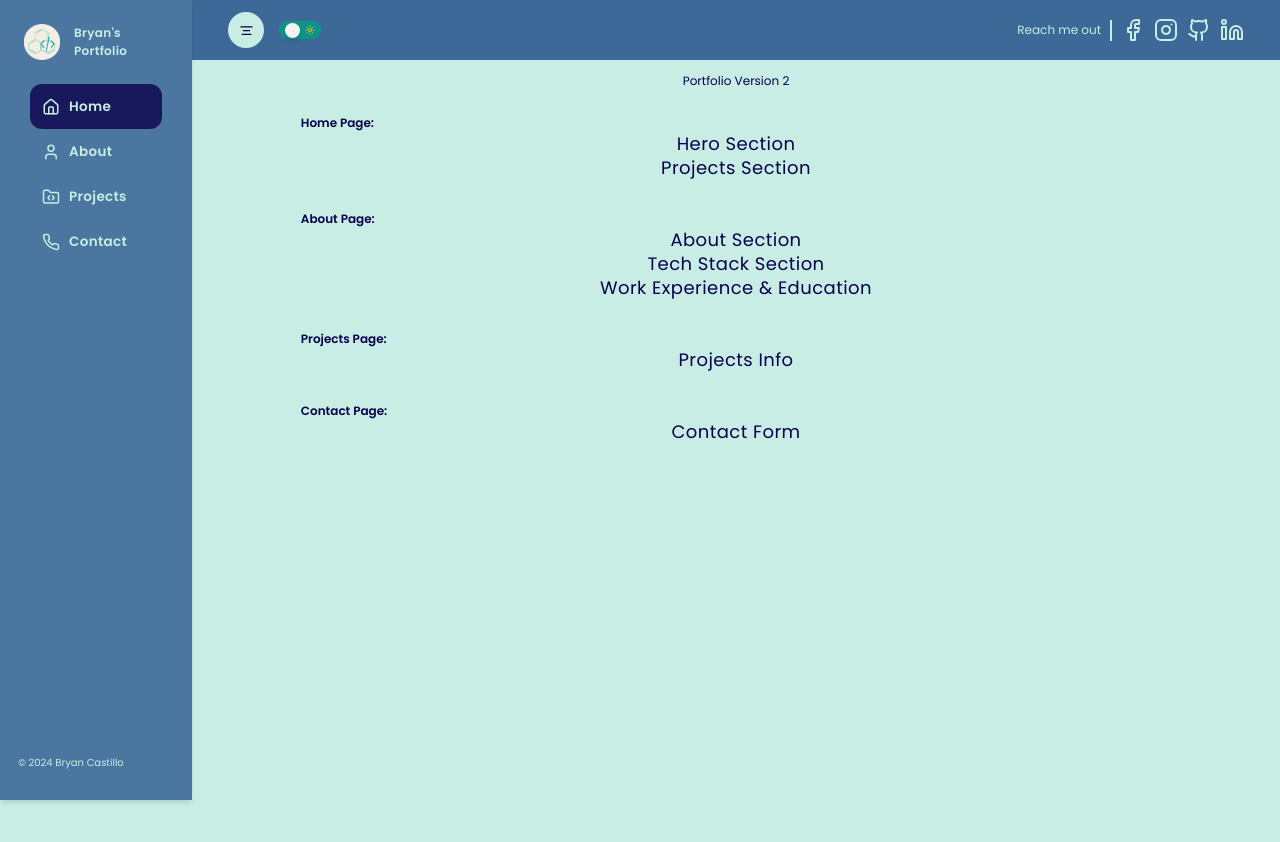
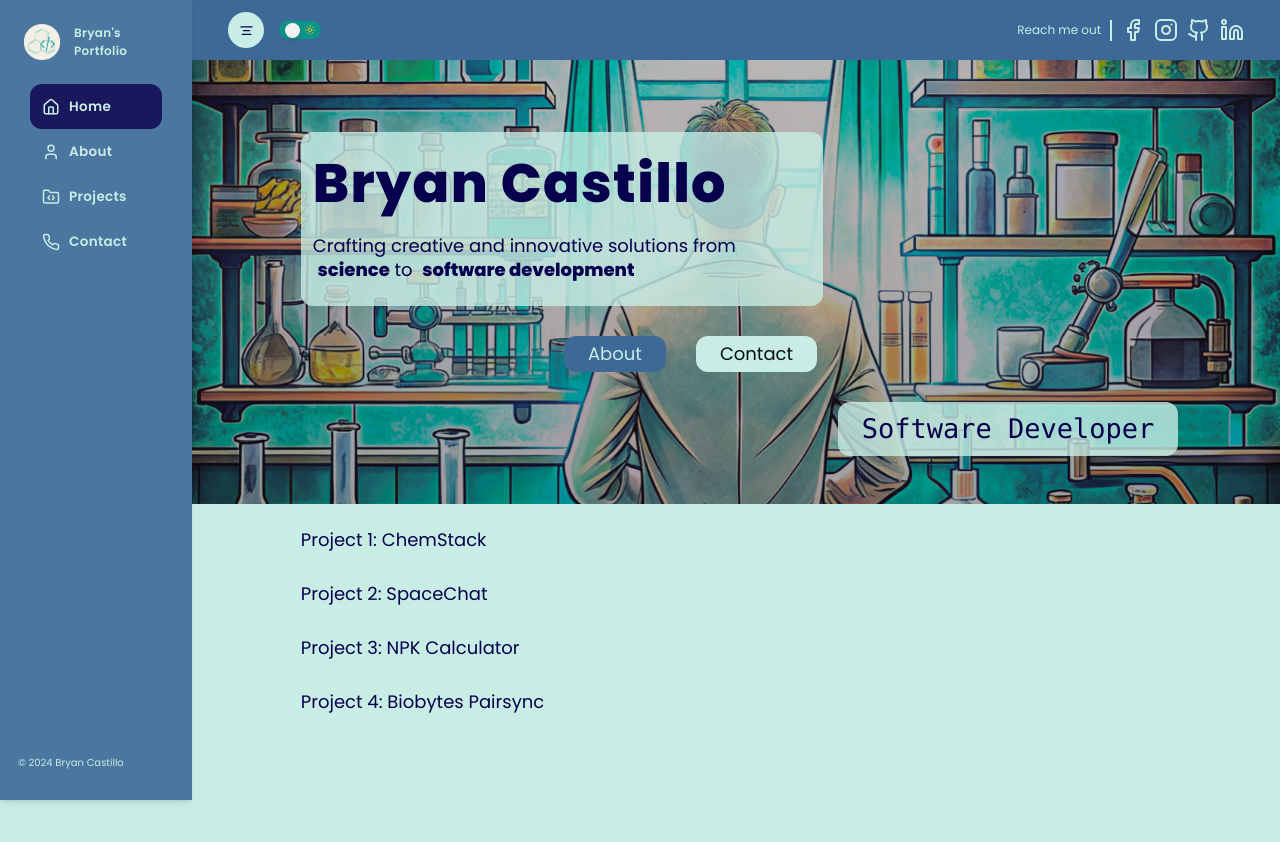
Before and after one commit to bryancastillo10/portfolio, a Next.js app: page / in a window 1280 px wide. Shown: the top 842 px of the page. Built offline with nearby package versions, Linux system fonts and the light colour scheme; no server answers.

Commit message:
Hero section and About section drafts

```diff
--- /dev/null
+++ b/src/app/about/layout.tsx
@@ -0,0 +1,16 @@
+export const metadata = {
+  title: 'Next.js',
+  description: 'Generated by Next.js',
+}
+
+export default function RootLayout({
+  children,
+}: {
+  children: React.ReactNode
+}) {
+  return (
+    <html lang="en">
+      <body>{children}</body>
+    </html>
+  )
+}
--- a/src/app/about/page.tsx
+++ b/src/app/about/page.tsx
@@ -3,7 +3,61 @@ import React from 'react'
 const About = () => {
   return (
     <section className='p-4'>
+      <div className="max-w-[88%] mx-auto container">
       <h1 className='text-center mt-4 text-2xl'>About Page</h1>
+        <div className="mt-8">
+          {/* Layout Draft */}
+          <div className="flex flex-col-reverse md:flex-row justify-center items-center w-full gap-4 ">
+            <div className="w-full h-[150px] bg-slate-500">
+              <p className='my-8 text-xl text-primary text-center'>About Description</p>
+              <p className='ml-20 mt-4 text-primary'>View Projects Button</p>
+              <p className='ml-20 mt-4 text-primary'>Contact Me Button</p>
+            </div>
+            <div className="w-full h-[150px] bg-slate-500">
+              <p className='my-8 text-xl text-primary text-center'>Image</p>
+            </div>
+          </div>
+          <div className="mt-4">
+            <div className="w-full h-[400px] md:h-[300px] bg-slate-500">
+            <p className='pt-8 text-xl text-primary text-center'>Tech Stack Section</p>
+            <p className='ml-10 mt-4 text-primary'>Short description</p>
+            <p className='ml-10 mt-4 text-primary'>Hexagon Logos with Tooltip</p>
+            </div>
+          </div>
+          <div className="mt-4 flex flex-col-reverse md:flex-row justify-center items-center w-full gap-4 ">
+            <div className="w-full h-[150px] bg-slate-500">
+              <p className='my-8 text-xl text-primary text-center'>Educational Background</p>
+            </div>
+            <div className="w-full h-[150px] bg-slate-500">
+              <p className='my-8 text-xl text-primary text-center'>Work Experience</p>
+            </div>
+          </div>
+          {/* Content Draft */}
+            <div className="p-4">
+              <h1 className='text-2xl font-semibold pb-2'>About Bryan</h1>
+              <p className='text-base text-center md:text-left'>Bryan adapts to the rapidly changing digital world and discovers
+              that producing and maintaining software can solve some real-world problems.</p>
+              <p className='text-base text-center md:text-left mt-4'>He became a self-taught programmer capable
+                of creating valuable software applications due to his resourcefulness and perseverance in his
+                career development.</p>
+            </div>
+
+            <div className="p-4">
+              <h1 className='text-2xl font-semibold pb-2'>Tech Stack</h1>
+              <p className='text-base text-center md:text-left mt-4'>Here are some of the technologies, libraries,
+                and frameworks he learned and used to build applications</p>
+            </div>
+            <div className="p-4">
+              <h1 className='text-2xl font-semibold pb-2'>Work Experience and Education</h1>
+              <p  className='text-base text-center md:text-left mt-4'>Associate Researcher</p>
+              <p  className='text-base text-center md:text-left mt-4'>Laboratory Chemist</p>
+
+              <p  className='text-base text-center md:text-left mt-4'>Master of Science in Environmental Engineering</p>
+              <p  className='text-base text-center md:text-left mt-4'>Bachelor of Science in Biological Engineering</p>
+              <p  className='text-base text-center md:text-left mt-4'>Bachelor of Science in Chemistry</p>
+            </div>
+          </div>
+      </div>
     </section>
   )
 }
--- /dev/null
+++ b/src/app/contact/layout.tsx
@@ -0,0 +1,16 @@
+export const metadata = {
+  title: 'Next.js',
+  description: 'Generated by Next.js',
+}
+
+export default function RootLayout({
+  children,
+}: {
+  children: React.ReactNode
+}) {
+  return (
+    <html lang="en">
+      <body>{children}</body>
+    </html>
+  )
+}
--- a/src/app/contact/page.tsx
+++ b/src/app/contact/page.tsx
@@ -1,7 +1,10 @@
 const Contact = () => {
   return (
     <section className='p-4'>
-      <h1 className='text-center mt-4 text-2xl'>Contact Page</h1>
+      <div className="max-w-[80%] mx-auto container">
+        <h1 className='text-center mt-4 text-2xl'>Contact Page</h1>
+        <p className="text-center text-2xl tracking-wide">Contact Form</p>
+      </div>
     </section>
   )
 }
--- a/src/app/page.tsx
+++ b/src/app/page.tsx
@@ -1,36 +1,57 @@
-
+"use client";
+import { useAppSelector } from "./redux";
+import HeroBg from "../asset/HeroMainBG.png";
 
 export default function Home() {
+  const theme = useAppSelector((state)=> state.global.theme);
+  const isSidebarCollapse = useAppSelector((state)=> state.global.isSidebarCollapse);
+
+  const backgroundStyle = {
+    backgroundImage: `linear-gradient(rgba(0, 0, 0, 0.1),
+    rgba(0, 0, 0, 0.2)), url(${HeroBg.src})`,
+    backgroundSize: "cover",
+    backgroundRepeat: "no-repeat",
+    backgroundPosition: "center",
+  };
   return (
     <main className="w-full min-h-screen">
-      <div className="flex justify-center pt-4">
-        <h1 className="">Portfolio Version 2</h1>
+        <section style={backgroundStyle}>
+          <div className="max-w-[80%] mx-auto container pt-20">
+            {/* Hero Header */}
+            <div className={`my-4 md:p-4 flex flex-col gap-4 text-center md:text-left  rounded-2xl
+              ${isSidebarCollapse ? "md:max-w-[50%]":"md:max-w-[60%]"}
+              ${theme ? "bg-secondary":"bg-primary/80"}`}>
+              <h1 className={`mt-8 md:mt-4 font-bold text-5xl lg:text-7xl tracking-wide`}>
+                Bryan Castillo
+              </h1>
+              <div className="min-w-fit md:max-w-full py-4 ">
+                <p className="md:font-medium leading-sm text-left text-xl md:text-2xl max-w-[90%] mx-auto md:mx-0">
+                  Crafting creative and innovative solutions from &nbsp;
+                  <span className="font-bold">science</span> to &nbsp;
+                  <span className="font-bold">software development</span>
+                </p>
               </div>
-      <div className="mt-8 max-w-[80%] mx-auto space-y-10">
-
-        <div className="mb-8">
-          <h1 className="font-semibold">Home Page:</h1>
-          <div className="text-center text-2xl tracking-wide">Hero Section</div>
-          <div className="text-center text-2xl tracking-wide">Projects Section</div>
             </div>
 
-        <div className="mb-8">
-          <h1 className="font-semibold">About Page:</h1>
-          <div className="text-center text-2xl tracking-wide">About Section</div>
-          <div className="text-center text-2xl tracking-wide">Tech Stack Section</div>
-          <div className="text-center text-2xl tracking-wide">Work Experience & Education</div>
+            {/* Hero CTA */}
+            <div className={`flex flex-col md:flex-row justify-end gap-x-6 pt-4 max-w-[80%] mx-auto md:mx-0 ${isSidebarCollapse ? "md:max-w-[50%]":"md:max-w-[60%]"}`}>
+              <button className="min-w-fit m-2 px-8 py-2 text-2xl rounded-2xl bg-light-secondary text-primary">About</button>
+              <button className="min-w-fit m-2 px-8 py-2 text-2xl rounded-2xl bg-primary text-dark-primary">Contact</button>
+            </div>
           </div>
 
-        <div className="mb-8">
-          <h1 className="font-semibold">Projects Page:</h1>
-          <div className="text-center text-2xl tracking-wide">Projects Info</div>
+          {/* Hero Subheader */}
+          <div className="flex justify-center md:max-w-[50%] mx-auto md:mx-0 md:ml-auto pb-8">
+            <div className={`${theme ? "bg-secondary":"bg-primary/80"} rounded-2xl my-8 py-4 px-8`}>
+              <h1 className="text-4xl font-mono">Software Developer</h1>
             </div>
-
-        <div className="pb-10">
-          <h1 className="font-semibold">Contact Page:</h1>
-          <div className="text-center text-2xl tracking-wide">Contact Form</div>
           </div>
-
+        </section>
+      <div className="mt-8 max-w-[80%] mx-auto space-y-10">
+              <h1 className="text-2xl">Project 1: ChemStack</h1>
+              <h1 className="text-2xl">Project 2: SpaceChat</h1>
+              <h1 className="text-2xl">Project 3: NPK Calculator</h1>
+              <h1 className="text-2xl">Project 4: Biobytes Pairsync</h1>
       </div>
     </main>
   );
--- /dev/null
+++ b/src/app/projects/layout.tsx
@@ -0,0 +1,16 @@
+export const metadata = {
+  title: 'Next.js',
+  description: 'Generated by Next.js',
+}
+
+export default function RootLayout({
+  children,
+}: {
+  children: React.ReactNode
+}) {
+  return (
+    <html lang="en">
+      <body>{children}</body>
+    </html>
+  )
+}
--- a/src/app/projects/page.tsx
+++ b/src/app/projects/page.tsx
@@ -3,7 +3,11 @@
 const Projects = () => {
   return (
     <section className='p-4'>
-      <h1 className='text-center mt-4 text-2xl'>Projects Page</h1>
+       <div className="max-w-[80%] mx-auto container">
+       <p className="text-center text-2xl tracking-wide">Projects Info</p>
+       <p>In depth discussion about the projects</p>
+
+      </div>
     </section>
   )
 }
```
Also changed, not shown: src/asset/HeroMainBG.png (added). Lines whose indentation alone changed are shown as unchanged.
